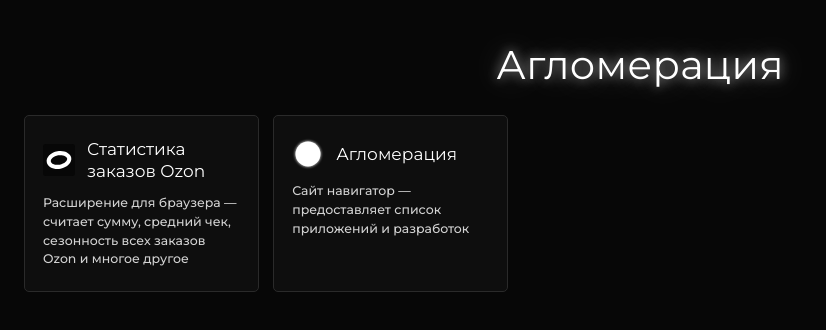
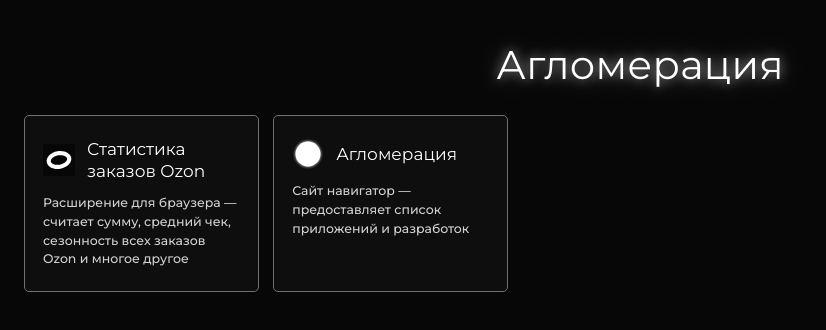
Before and after one commit to Boochear/agglomeration, a plain HTML site: page index.html in a window 1280 px wide. Shown: the whole page, without its empty margins (0-826 px from the left). Drawn offline with Linux system fonts and the light colour scheme.

Commit message:
Update agglomeration.css

```diff
--- a/agglomeration.css
+++ b/agglomeration.css
@@ -32,7 +32,7 @@
     --bg: #070707;
     --text: #ffffff;
     --card-bg: #0e0e0e;
-    --card-border: #2a2a2a;
+    --card-border: #707070;
     --card-bg-hover: #313131;
     --muted: rgba(255, 255, 255, 0.815);
     --font-main: 'Montserrat', 'Segoe UI', Arial, sans-serif;
```
